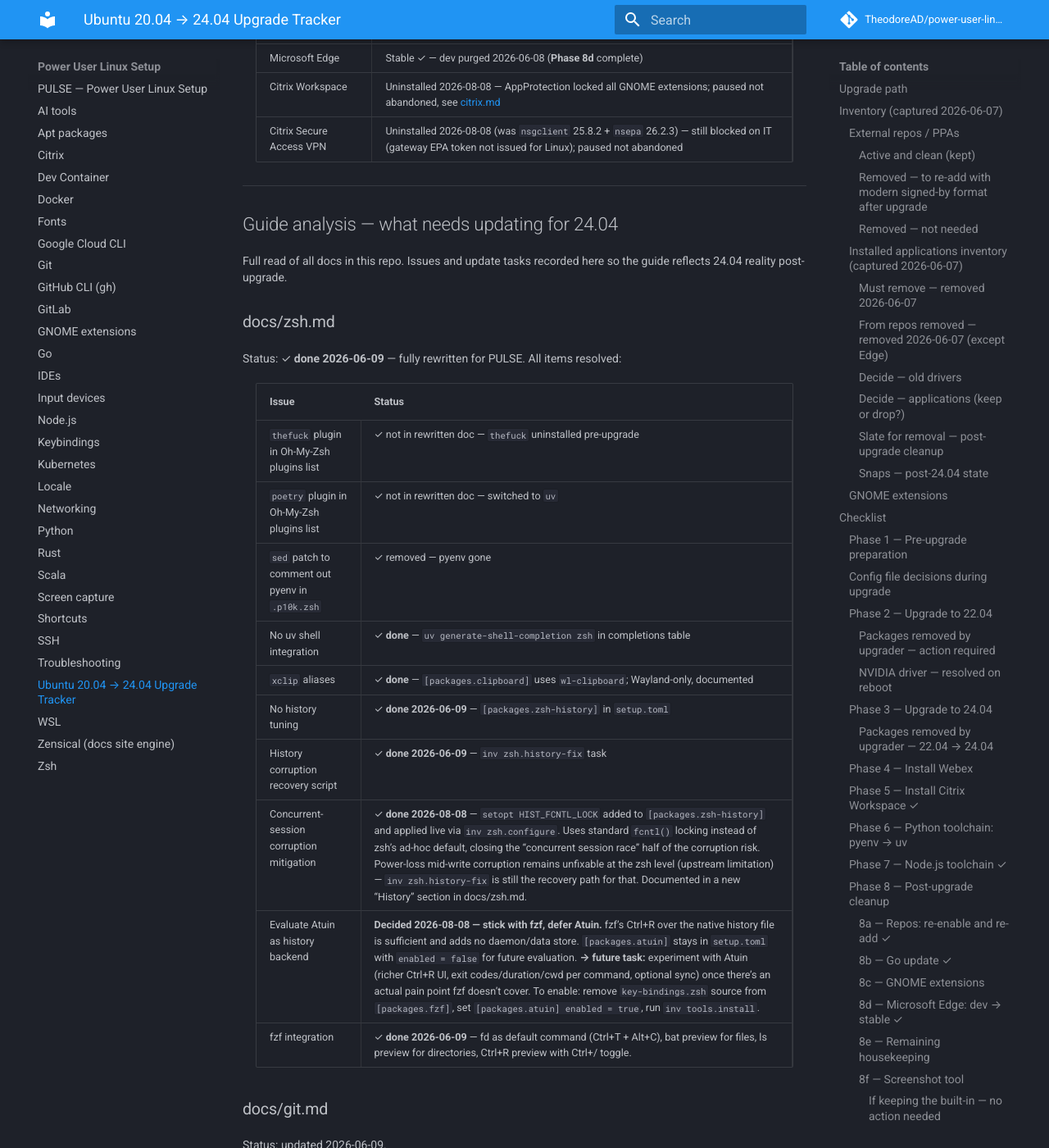
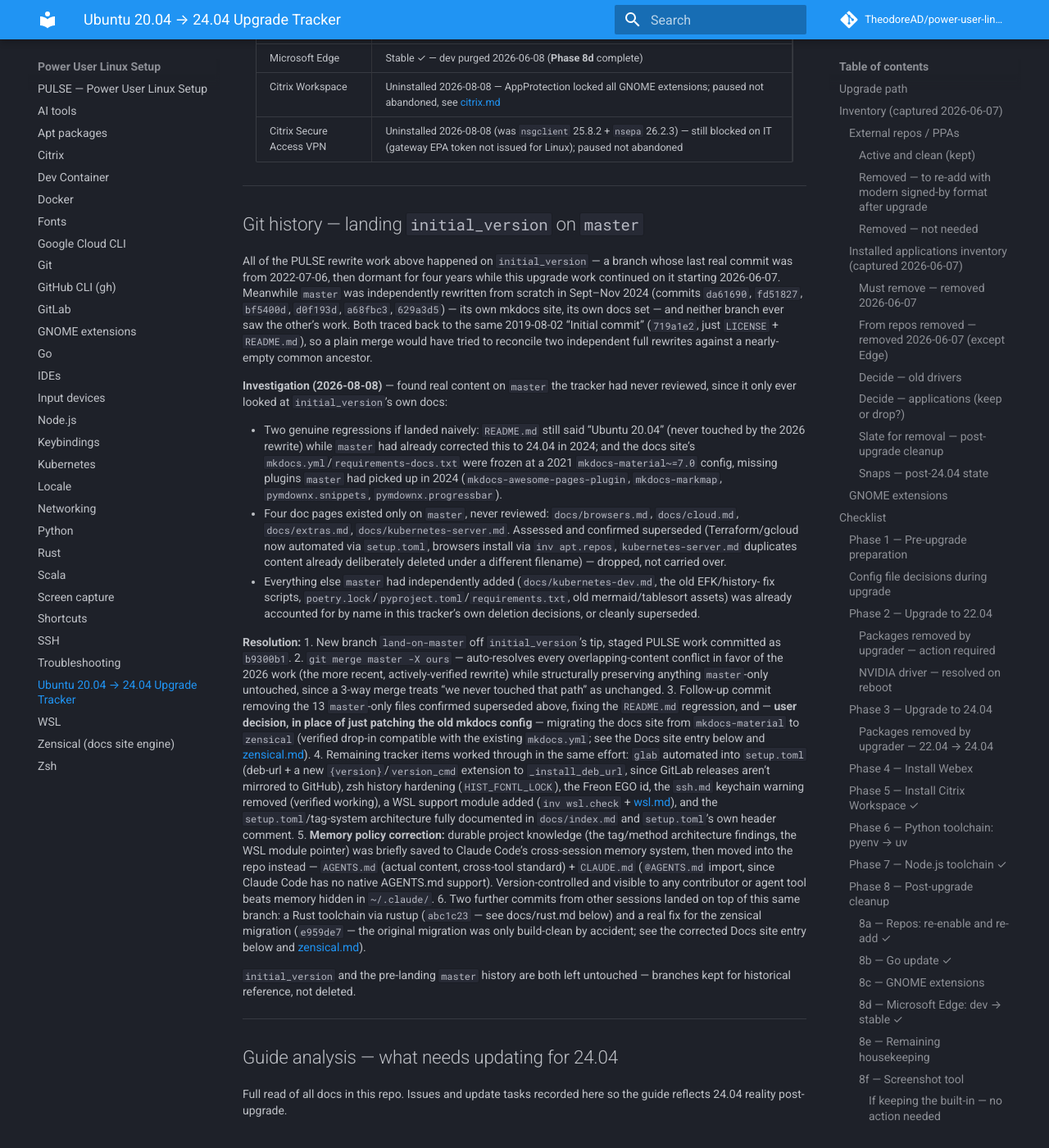
Before and after one commit to TheodoreAD/power-user-linux-setup, an MkDocs documentation site: the page built from docs/upgrade_20_04_to_24_04.md, in a window 1280 px wide and 1400 px high, scrolled down 17732 px. Shown: the whole window at 82% size. Built offline with MkDocs 1.6.1 and Material for MkDocs 9.7.7, drawn with Linux system fonts in a browser that asks for light colours; comment, search, counter and statistics services are not loaded; some of the changed text lies outside the part shown.

Commit message:
Update tracker: git history section, Rust toolchain, python.md addition
- Add the "Git history" section the zensical entry already referenced
  but never existed — the full initial_version/master divergence
  story, investigation findings, and resolution steps from this
  session, plus a pointer to the two follow-up commits from other
  sessions.
- Add docs/rust.md entry (rustup toolchain, added in another session).
- Update docs/python.md entry for the uv-architecture diagram added
  while verifying the zensical Mermaid fix.

```diff
--- a/docs/upgrade_20_04_to_24_04.md
+++ b/docs/upgrade_20_04_to_24_04.md
@@ -634,6 +634,63 @@
 
 ---
 
+## Git history — landing `initial_version` on `master`
+
+All of the PULSE rewrite work above happened on `initial_version` — a branch whose last real
+commit was from 2022-07-06, then dormant for four years while this upgrade work continued on it
+starting 2026-06-07. Meanwhile `master` was independently rewritten from scratch in Sept–Nov 2024
+(commits `da61690`, `fd51827`, `bf5400d`, `d0f193d`, `a68fbc3`, `629a3d5`) — its own mkdocs site,
+its own docs set — and neither branch ever saw the other's work. Both traced back to the same
+2019-08-02 "Initial commit" (`719a1e2`, just `LICENSE` + `README.md`), so a plain merge would have
+tried to reconcile two independent full rewrites against a nearly-empty common ancestor.
+
+**Investigation (2026-08-08)** — found real content on `master` the tracker had never reviewed,
+since it only ever looked at `initial_version`'s own docs:
+
+- Two genuine regressions if landed naively: `README.md` still said "Ubuntu 20.04" (never touched
+  by the 2026 rewrite) while `master` had already corrected this to 24.04 in 2024; and the docs
+  site's `mkdocs.yml`/`requirements-docs.txt` were frozen at a 2021 `mkdocs-material~=7.0` config,
+  missing plugins `master` had picked up in 2024 (`mkdocs-awesome-pages-plugin`, `mkdocs-markmap`,
+  `pymdownx.snippets`, `pymdownx.progressbar`).
+- Four doc pages existed only on `master`, never reviewed: `docs/browsers.md`, `docs/cloud.md`,
+  `docs/extras.md`, `docs/kubernetes-server.md`. Assessed and confirmed superseded (Terraform/gcloud
+  now automated via `setup.toml`, browsers install via `inv apt.repos`, `kubernetes-server.md`
+  duplicates content already deliberately deleted under a different filename) — dropped, not
+  carried over.
+- Everything else `master` had independently added (`docs/kubernetes-dev.md`, the old EFK/history-
+  fix scripts, `poetry.lock`/`pyproject.toml`/`requirements.txt`, old mermaid/tablesort assets) was
+  already accounted for by name in this tracker's own deletion decisions, or cleanly superseded.
+
+**Resolution:**
+1. New branch `land-on-master` off `initial_version`'s tip, staged PULSE work committed as `b9300b1`.
+2. `git merge master -X ours` — auto-resolves every overlapping-content conflict in favor of the
+   2026 work (the more recent, actively-verified rewrite) while structurally preserving anything
+   `master`-only untouched, since a 3-way merge treats "we never touched that path" as unchanged.
+3. Follow-up commit removing the 13 `master`-only files confirmed superseded above, fixing the
+   `README.md` regression, and — **user decision, in place of just patching the old mkdocs config**
+   — migrating the docs site from `mkdocs-material` to `zensical` (verified drop-in compatible with
+   the existing `mkdocs.yml`; see the Docs site entry below and [zensical.md](zensical.md)).
+4. Remaining tracker items worked through in the same effort: `glab` automated into `setup.toml`
+   (deb-url + a new `{version}`/`version_cmd` extension to `_install_deb_url`, since GitLab releases
+   aren't mirrored to GitHub), zsh history hardening (`HIST_FCNTL_LOCK`), the Freon EGO id, the
+   `ssh.md` keychain warning removed (verified working), a WSL support module added
+   (`inv wsl.check` + [wsl.md](wsl.md)), and the `setup.toml`/tag-system architecture fully
+   documented in `docs/index.md` and `setup.toml`'s own header comment.
+5. **Memory policy correction:** durable project knowledge (the tag/method architecture findings,
+   the WSL module pointer) was briefly saved to Claude Code's cross-session memory system, then
+   moved into the repo instead — `AGENTS.md` (actual content, cross-tool standard) + `CLAUDE.md`
+   (`@AGENTS.md` import, since Claude Code has no native AGENTS.md support). Version-controlled and
+   visible to any contributor or agent tool beats memory hidden in `~/.claude/`.
+6. Two further commits from other sessions landed on top of this same branch: a Rust toolchain via
+   rustup (`abc1c23` — see docs/rust.md below) and a real fix for the zensical migration (`e959de7`
+   — the original migration was only build-clean by accident; see the corrected Docs site entry
+   below and [zensical.md](zensical.md)).
+
+`initial_version` and the pre-landing `master` history are both left untouched — branches kept for
+historical reference, not deleted.
+
+---
+
 ## Guide analysis — what needs updating for 24.04
 
 Full read of all docs in this repo. Issues and update tasks recorded here so the guide reflects 24.04 reality post-upgrade.
@@ -686,6 +743,18 @@
 
 Status: ✓ **done 2026-06-08** — rewritten. Manual install steps removed; references `inv tools.install` and `inv zsh.configure`. GOROOT/GOPATH bug fixed (were swapped in original). Update instructions use `rm -rf ~/.local/share/go && inv tools.install`.
 
+### docs/rust.md
+
+Status: ✓ **new file, 2026-08-08** (added in a separate session, not part of the original 24.04
+guide review — recorded here for completeness). Rust toolchain via rustup, added as `[packages.rust]`
+in `setup.toml` — `method = "script"` piping the official rustup installer, redirected to XDG paths
+(`~/.local/share/{cargo,rustup}` instead of the `~/.cargo`/`~/.rustup` defaults) via a new
+`post_install` hook on the `script` method (`tasks/tools.py`) that adds the `rust-analyzer`
+component right after a fresh install. `docs/ide.md` documents the PyCharm Rust plugin separately —
+it uses its own analysis engine, not `rust-analyzer`, so no extra component is needed there, just
+the toolchain itself and (if PyCharm doesn't autodetect it) manually setting the toolchain location
+to `~/.local/share/cargo/bin`.
+
 ### docs/js.md
 
 Status: ✓ **done 2026-06-08** — rewritten. References `inv node.install` and `inv zsh.configure`. nvm to `~/.local/share/nvm`, Node LTS, global packages from `setup.toml`. Updated 2026-06-08: `NVM_DIR` in `~/.zshenv`; omz `nvm` plugin owns loading and completion; `PROFILE=/dev/null` prevents install script from touching shell files.
@@ -708,7 +777,12 @@
 
 ### docs/python.md
 
-Status: ✓ **done** — fully rewritten for uv. Covers bootstrap, shims, UV_PYTHON, `inv python.tools`, project venvs, private PyPI, Nuitka. Poetry/pipx/pyenv sections gone.
+Status: ✓ **done** — fully rewritten for uv. Covers bootstrap, shims, UV_PYTHON, `inv python.tools`, project venvs, private PyPI, Nuitka. Poetry/pipx/pyenv sections gone. **Updated 2026-08-08:**
+added a "How the pieces fit together" section with a Mermaid diagram showing how interpreters
+(`uv python install`), tools (`uv tool install`), project venvs, and the system Python never share
+dependencies — written as part of verifying the zensical Mermaid fix (see Docs site entry below)
+using this doc as the real test case. Also clarifies that `mkdocs`/`mkdocs-material` stay installed
+via `inv python.tools` for other projects even though they no longer build *this* repo's docs site.
 
 ### docs/docker.md
 
```
